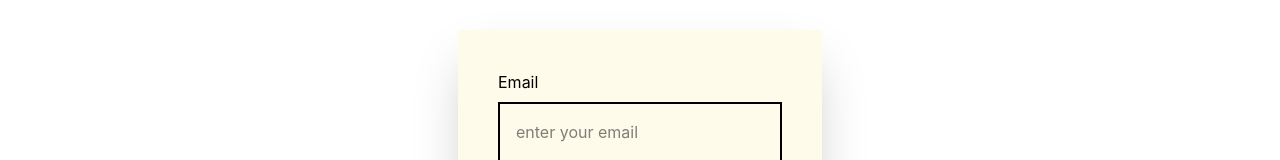
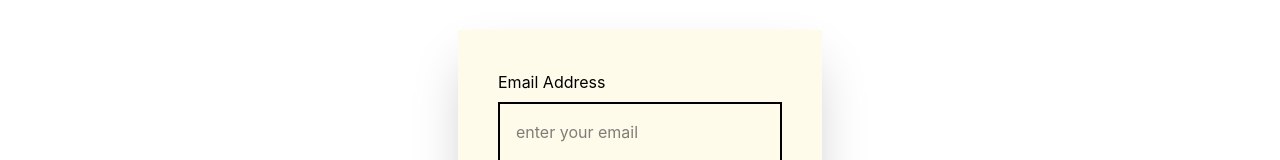
Before and after one commit to Vuwonn/react-lumbini-city, a React app: page /login in a window 1280 px wide. Shown: the part 202-362 px from the top of the page. Built offline with nearby package versions, Linux system fonts and the light colour scheme; the HTML template or start-up script is replaced by a standard one.

Commit message:
email - email address

```diff
--- a/src/Login.jsx
+++ b/src/Login.jsx
@@ -4,7 +4,7 @@ const Login = () => {
   return (
     <div className="flex justify-center items-center h-screen w-full">
         <form className='flex flex-col gap-2 shadow-2xl bg-amber-50 p-10 '>
-           <label> Email</label>
+           <label> Email Address</label>
             <input type="text" placeholder='enter your email' className='p-4 border-2'/>
 
             <label>Password</label>
```
